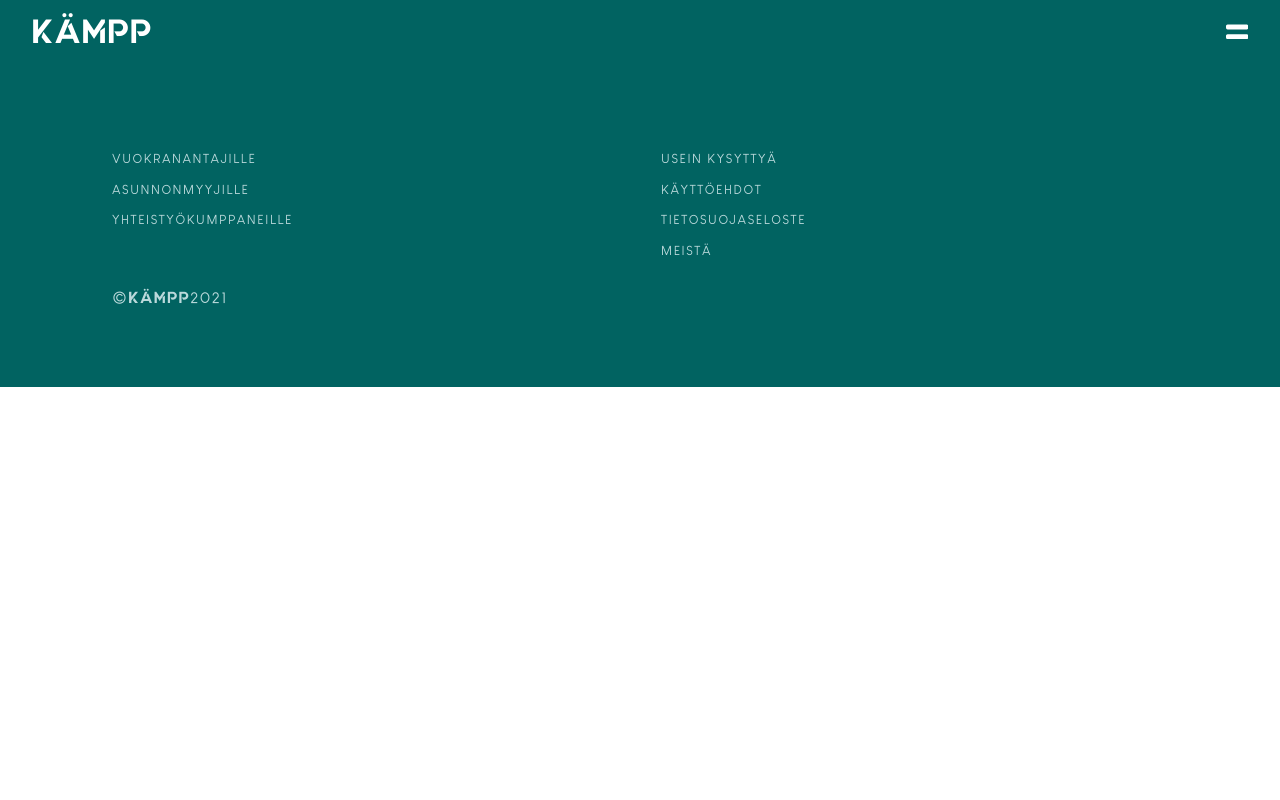
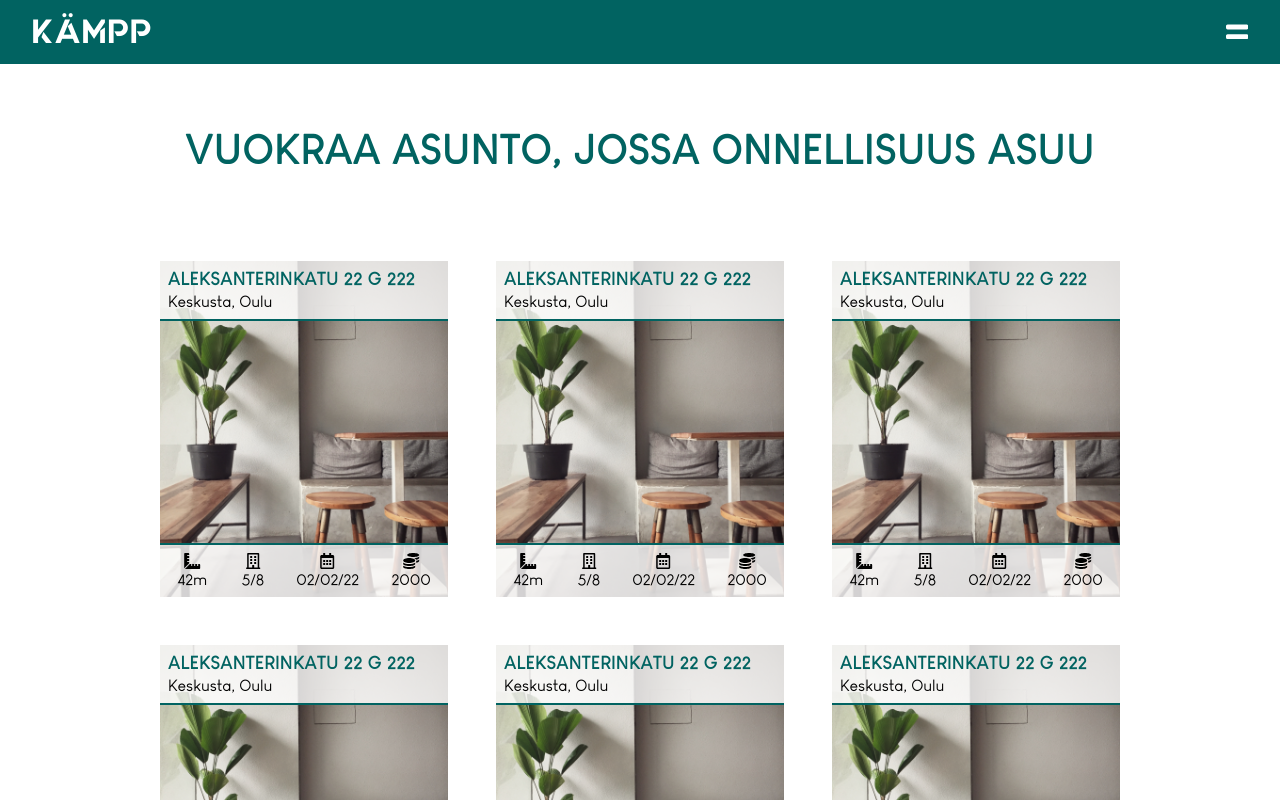
Before and after one commit to inssityo/inssityo, a Vue app: page /apartments/rent in a window 1280 px wide. Shown: the top 800 px of the page. Built offline with nearby package versions, Linux system fonts and the light colour scheme.

Commit message:
Dashboard card layouts for finding roommates and apartments are done.

```diff
--- a/src/App.vue
+++ b/src/App.vue
@@ -419,4 +419,51 @@ button:focus {
   }
 }
 
+// ====== cards ====== //
+
+.card {
+  margin: 1.5rem;
+  height: 18rem;
+  width: 18rem;
+  position: relative;
+
+  .card-info:first-of-type {
+    top: 0;
+
+    .transparency{
+      border-bottom: 0.15rem solid v.$KAMGreenDark;
+    }
+  }
+  .card-info:last-of-type {
+    bottom: 0;
+
+    .transparency:last-of-type {
+      border-top: 0.15rem solid v.$KAMGreenDark;
+    }
+  }
+  .card-info {
+    height: 2rem;
+    width: 100%;
+    position: absolute;
+
+    .transparency {
+      height: 100%;
+      width: 100%;
+
+      svg {
+        padding: 0 0.2rem;
+        //color: v.$KAMGreyDark;
+      }
+    }
+    p {
+      margin: 0;
+      padding: 0.5rem;
+    }
+  }
+  img {
+    display: inline-block;
+    width: 100%;
+  }
+}
+
 </style>
--- a/src/components/Navigation.vue
+++ b/src/components/Navigation.vue
@@ -10,7 +10,8 @@
           <div class="dropdown-content">
             <router-link to="/entry">Kirjaudu</router-link>
             <router-link to="/profile">Profiilit</router-link>
-            <a href="#">Asunnot</a>
+            <router-link to="/roommates">Kämppikset</router-link>
+            <router-link to="/apartments">Asunnot</router-link>
             <a href="#">Suomi</a>
           </div>
         </div>
--- /dev/null
+++ b/src/components/dashboard/ApartmentCard.vue
@@ -0,0 +1,56 @@
+<template>
+  <div class="card pointer">
+    <div class="card-info">
+      <div class="transparency">
+        <p>Aleksanterinkatu 22 G 222</p>
+        <p>Keskusta, Oulu</p>
+      </div>
+    </div>
+    <div class="card-info">
+      <div class="transparency flexbox">
+        <p><i class="fas fa-ruler-combined"></i>42m</p>
+        <p><i class="far fa-building"></i>5/8</p>
+        <p><i class="far fa-calendar-alt"></i>02/02/22</p>
+        <p><i class="fas fa-coins"></i>2000</p>
+      </div>
+    </div>
+    <img src="../../assets/images/pexels-catherine-augustin-3049121.jpg" class="box" alt="">
+  </div>
+</template>
+
+<script>
+export default {
+  name: 'ApartmentCard'
+
+}
+</script>
+
+<style lang="scss" scoped>
+@use '../../assets/styles/variables.scss' as v;
+
+.card {
+  height: 21rem;
+}
+.card .card-info {
+    height: auto;
+}
+.card .card-info:first-of-type p {
+  margin: 0;
+  padding: 0.5rem 0.5rem 0 0.5rem;
+}
+.card .card-info:first-of-type p:first-of-type {
+  text-transform: uppercase;
+  font-weight: bold;
+  letter-spacing: 0.05rem;
+  font-size: 1.1rem !important;
+  color: v.$KAMGreenDark;
+}
+.card .card-info:first-of-type p:last-of-type {
+  padding: 0.2rem 0.5rem 0.5rem 0.5rem;
+}
+
+.card .card-info:last-of-type p {
+  text-align: center;
+}
+
+</style>
--- /dev/null
+++ b/src/components/dashboard/ForSaleApartments.vue
@@ -0,0 +1,44 @@
+<template>
+  <div class="content">
+    <h1>Osta asunto, josta tarinat alkavat</h1>
+    <div class="box">
+      <div class="cards flexbox box">
+        <ApartmentCard v-for="r in cards" :key="r"/>
+      </div>
+    </div>
+  </div>
+</template>
+
+<script>
+import ApartmentCard from "./ApartmentCard.vue"
+
+export default {
+  name: 'RentApartments',
+
+  components: {
+    ApartmentCard
+  },
+
+  data() {
+    return {
+      cards: [1,2,3,4,5,6,7,8,9,10,11,12,13,14,15],
+    }
+  }
+
+}
+</script>
+
+<style lang="scss" scoped>
+@use '../../assets/styles/variables.scss' as v;
+
+h1 {
+  margin-top: 3rem;
+  margin-bottom: 4rem;
+}
+.cards {
+  flex-wrap: wrap;
+  justify-content: center;
+}
+
+
+</style>
--- /dev/null
+++ b/src/components/dashboard/RentApartments.vue
@@ -0,0 +1,44 @@
+<template>
+  <div class="content">
+    <h1>Vuokraa asunto, jossa onnellisuus asuu</h1>
+    <div class="box">
+      <div class="cards flexbox box">
+        <ApartmentCard v-for="r in cards" :key="r"/>
+      </div>
+    </div>
+  </div>
+</template>
+
+<script>
+import ApartmentCard from "./ApartmentCard.vue"
+
+export default {
+  name: 'RentApartments',
+
+  components: {
+    ApartmentCard
+  },
+
+  data() {
+    return {
+      cards: [1,2,3,4,5,6,7,8,9,10,11,12,13,14,15],
+    }
+  }
+
+}
+</script>
+
+<style lang="scss" scoped>
+@use '../../assets/styles/variables.scss' as v;
+
+h1 {
+  margin-top: 3rem;
+  margin-bottom: 4rem;
+}
+.cards {
+  flex-wrap: wrap;
+  justify-content: center;
+}
+
+
+</style>
--- /dev/null
+++ b/src/components/dashboard/RoommateCard.vue
@@ -0,0 +1,32 @@
+<template>
+  <div class="card pointer">
+    <div class="card-info">
+      <div class="transparency flexbox">
+        <p>Emilia E</p>
+        <p>20-25</p>
+        <p>Nainen</p>
+      </div>
+    </div>
+    <div class="card-info">
+      <div class="transparency flexbox">
+        <p><i class="fas fa-coins"></i>500€</p>
+        <p><i class="fas fa-door-open"></i>opiskelija</p>
+        <p><i class="fas fa-walking"></i>3</p>
+      </div>
+    </div>
+    <img src="../../assets/images/pexels-catherine-augustin-3049121.jpg" class="box" alt="">
+  </div>
+</template>
+
+<script>
+export default {
+  name: 'RoommateCard'
+
+}
+</script>
+
+<style lang="scss" scoped>
+@use '../../assets/styles/variables.scss' as v;
+
+
+</style>
--- /dev/null
+++ b/src/components/dashboard/Roommates.vue
@@ -0,0 +1,44 @@
+<template>
+  <div class="content">
+    <h1>Löydä itsellesi sopiva kämppis</h1>
+    <div class="box">
+      <div class="roommate-cards flexbox box">
+        <RoommateCard v-for="r in cards" :key="r"/>
+      </div>
+    </div>
+  </div>
+</template>
+
+<script>
+import RoommateCard from "./RoommateCard.vue"
+
+export default {
+  name: 'Roommates',
+
+  components: {
+    RoommateCard
+  },
+
+  data() {
+    return {
+      cards: [1,2,3,4,5,6,7,8,9,10,11,12,13,14,15],
+    }
+  }
+
+}
+</script>
+
+<style lang="scss" scoped>
+@use '../../assets/styles/variables.scss' as v;
+
+h1 {
+  margin-top: 3rem;
+  margin-bottom: 4rem;
+}
+.roommate-cards {
+  flex-wrap: wrap;
+  justify-content: center;
+}
+
+
+</style>
--- a/src/components/home/Card.vue
+++ b/src/components/home/FrontPageCard.vue
@@ -1,5 +1,5 @@
 <template>
-  <div class="card">
+  <div class="card--front-page">
     <img src="../../assets/images/Thumbnail4_Large.jpg" alt="Image 1">
 
     <div class="card-body flexbox box margin__nothing">
@@ -43,10 +43,10 @@ export default {
 <style lang="scss" scoped>
 @use '../../assets/styles/variables.scss' as v;
 
-.card {
+.card--front-page {
   position: relative;
   height: 100%;
-}
+
   .card-body {
     position: absolute;
     bottom: 0;
@@ -61,9 +61,8 @@ export default {
     div {
       width: 100%;
     }
-}
     .card-body--location {
-  color: v.$KAMGreySemiDark;
+      color: v.$KAMGreyDark;
     }
     .card-body--details {
       padding-top: 0.1rem;
@@ -71,11 +70,15 @@ export default {
       span {
         font-family: v.$KAMQuinn;
       }
-}
       svg {
         margin-right: 0.3rem;
         font-size: 0.9rem;
         color: v.$KAMGreenDark;
       }
+    }
+  }
+}
+
+
 
 </style>
--- a/src/components/home/FrontPageCards.vue
+++ b/src/components/home/FrontPageCards.vue
@@ -31,7 +31,7 @@
 </template>
 
 <script>
-import Card from './Card.vue';
+import Card from './FrontPageCard.vue';
 
 export default {
   name: 'FrontPageCards',
--- /dev/null
+++ b/src/components/views/Apartments.vue
@@ -0,0 +1,100 @@
+<template>
+  <div>
+    <img src="../../assets/images/pexels-daria-shevtsova-1680140.jpg" class="img--calc" alt="">
+    <div class="container">
+      <router-link to="/apartments/rent"  class="column column-item--1 flexbox">
+        <div>
+          <h2>Vuokra-asunnot</h2>
+          <p>Etsitkö vuokrattavaa asuntoa?</p>
+        </div>
+      </router-link>
+      <router-link to="/apartments/for-sale" class="column column-item--2 flexbox">
+        <div>
+          <h2>Myytävät asunnot</h2>
+          <p>Etsitkö ostettavaa asuntoa?</p>
+        </div>
+      </router-link>
+    </div>
+  </div>
+</template>
+
+<script>
+
+export default {
+  name: 'Apartments',
+
+}
+
+</script>
+
+<style lang="scss" scoped>
+@use '../../assets/styles/variables.scss' as v;
+
+.img--calc {
+  max-width: 100%;
+  max-height: 100vh;
+  position: relative;
+}
+h2 {
+  letter-spacing: 0.1rem;
+  padding: 1.5rem 1.5rem 0 1.5rem;
+  font-weight: bold;
+  text-transform: uppercase;
+  text-align: center;
+}
+a {
+  color: v.$Black;
+}
+
+.container {
+  grid-template-columns: repeat(2, 1fr);
+  grid-template-rows: repeat(1, 20rem);
+  cursor: pointer;
+  gap: 0;
+  position: absolute;
+  top: 50%;
+  left: 50%;
+  transform: translate(-50%, -30%);
+  z-index: 1;
+  width: 55%;
+  height: 60%;
+
+  p {
+    padding: 1rem 1.5rem 2rem 1.5rem;
+    text-align: center;
+  }
+}
+.column div {
+  width: 100%;
+}
+.column-item--1 {
+  grid-column-start: 1;
+  grid-column-end: 2;
+  background: v.$White;
+}
+.column-item--1:hover {
+  background: rgba(255, 255, 255, 0.4);
+
+  h2 {
+    font-size: 2rem;
+  }
+}
+.column-item--2 {
+  grid-column-start: 2;
+  grid-column-end: 3;
+  background: v.$KAMGreenDark;
+  color: v.$White;
+
+  h2 {
+    color: v.$White;
+  }
+}
+.column-item--2:hover {
+  background: rgba(16, 105, 104, 0.6);
+
+  h2 {
+    font-size: 1.8rem;
+  }
+}
+
+</style>
--- a/src/router/index.js
+++ b/src/router/index.js
@@ -3,6 +3,10 @@ import Home from "../components/views/Home.vue";
 import CreateProfileForm from "../components/views/CreateProfileForm.vue";
 import ProfileForm from "../components/views/ProfileForm.vue";
 import Entry from "../components/account/Entry.vue";
+import Roommates from "../components/dashboard/Roommates.vue";
+import Apartments from "../components/views/Apartments.vue";
+import RentApartments from "../components/dashboard/RentApartments.vue";
+import ForSaleApartments from "../components/dashboard/ForSaleApartments.vue";
 
 const routes = [
   {
@@ -25,6 +29,26 @@ const routes = [
     name: "entry",
     component: Entry,
   },
+  {
+    path: "/roommates",
+    name: "roommates",
+    component: Roommates,
+  },
+  {
+    path: "/apartments",
+    name: "apartments",
+    component: Apartments,
+  },
+  {
+    path: "/apartments/rent",
+    name: "rent-apartments",
+    component: RentApartments,
+  },
+  {
+    path: "/apartments/for-sale",
+    name: "for-sale-apartments",
+    component: ForSaleApartments,
+  },
 ];
 
 const router = createRouter({
```
Lines whose indentation alone changed are shown as unchanged.
